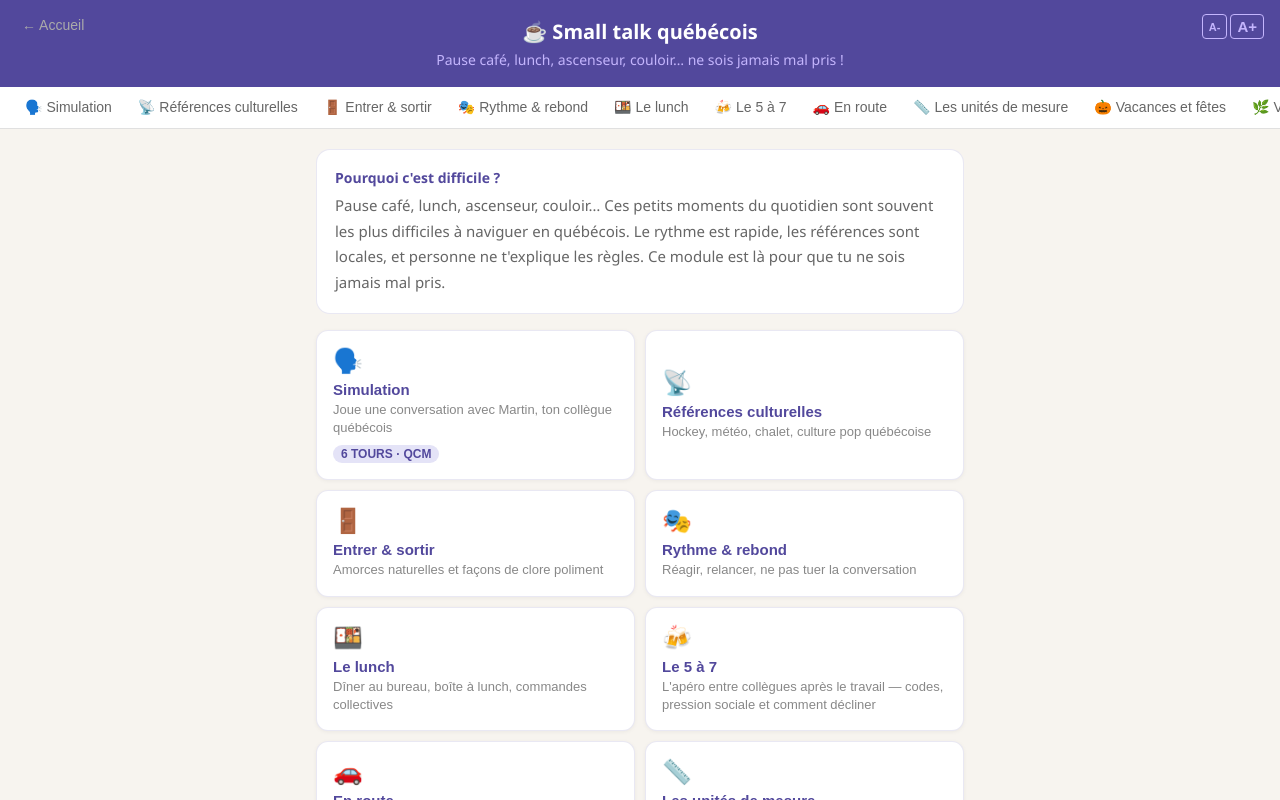
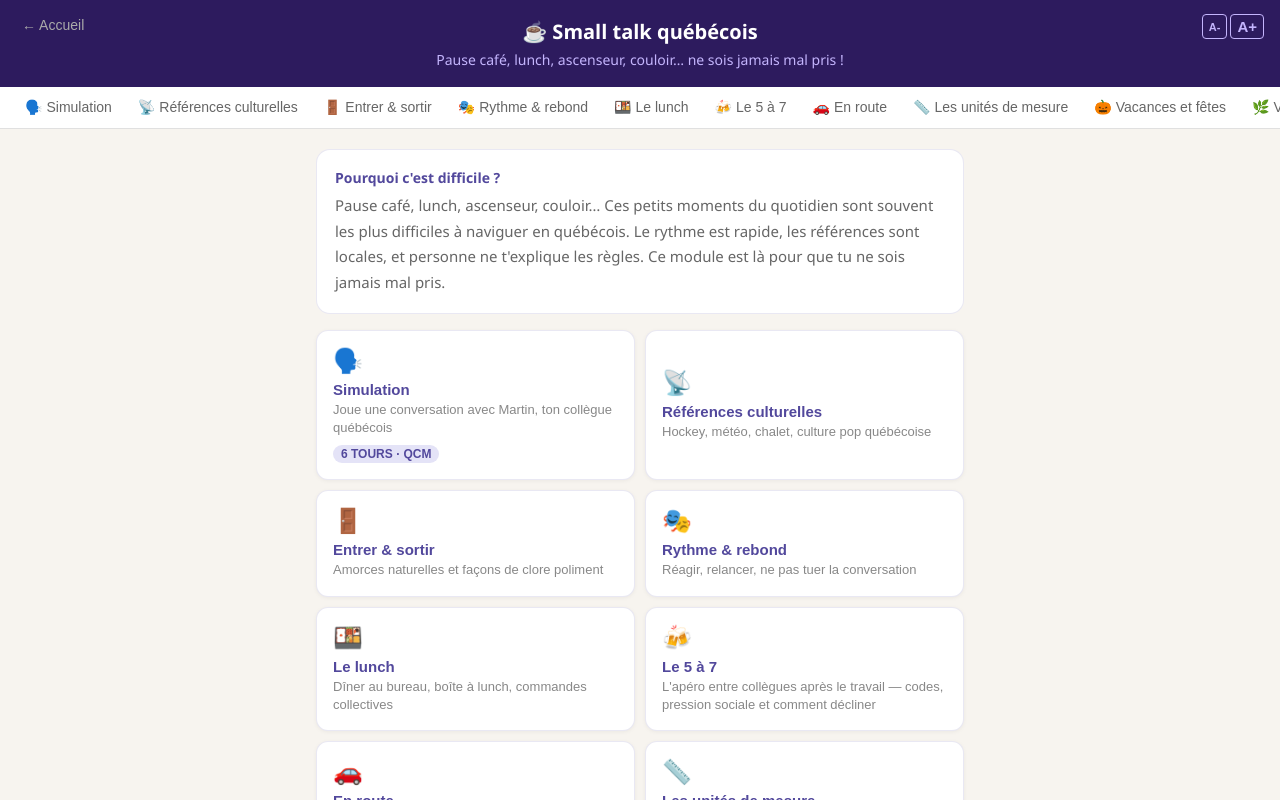
Before and after one commit to cdouret-quebec/Tu-comprends-tu, a React (Create React App) app: page / in a window 1280 px wide. Both pictures are taken after a click on the button 640 px from the left and 130 px from the top of the page. Shown: the top 800 px of the page. Built offline with nearby package versions, Linux system fonts and the light colour scheme.

Commit message:
Add files via upload

```diff
--- a/src/App.jsx
+++ b/src/App.jsx
@@ -1328,7 +1328,7 @@ function SmallTalkScreen({ onBack, onUpdateProgression, initialModule }) {
   return (
     <div style={{ minHeight: "100vh", background: "#F7F4EF", fontFamily: "'Segoe UI', system-ui, sans-serif", zoom: fsEm(fontSize) }}>
       {/* Header */}
-      <div style={{ background: "#52489C", padding: "18px 16px", position: "relative", textAlign: "center" }}>
+      <div style={{ background: "#2D1B5E", padding: "18px 16px", position: "relative", textAlign: "center" }}>
         <button onClick={onBack} style={{ position: "absolute", top: 16, left: 16, background: "none", border: "none", color: "#aaa", cursor: "pointer", fontSize: 14 }}>← Accueil</button>
         <div style={{ position: "absolute", top: 14, right: 16 }}>
           <FontSizeControl fontSize={fontSize} setFontSize={setFontSize} color="#C4B5FD" border="#C4B5FD" activeBg="#C4B5FD" />
```
